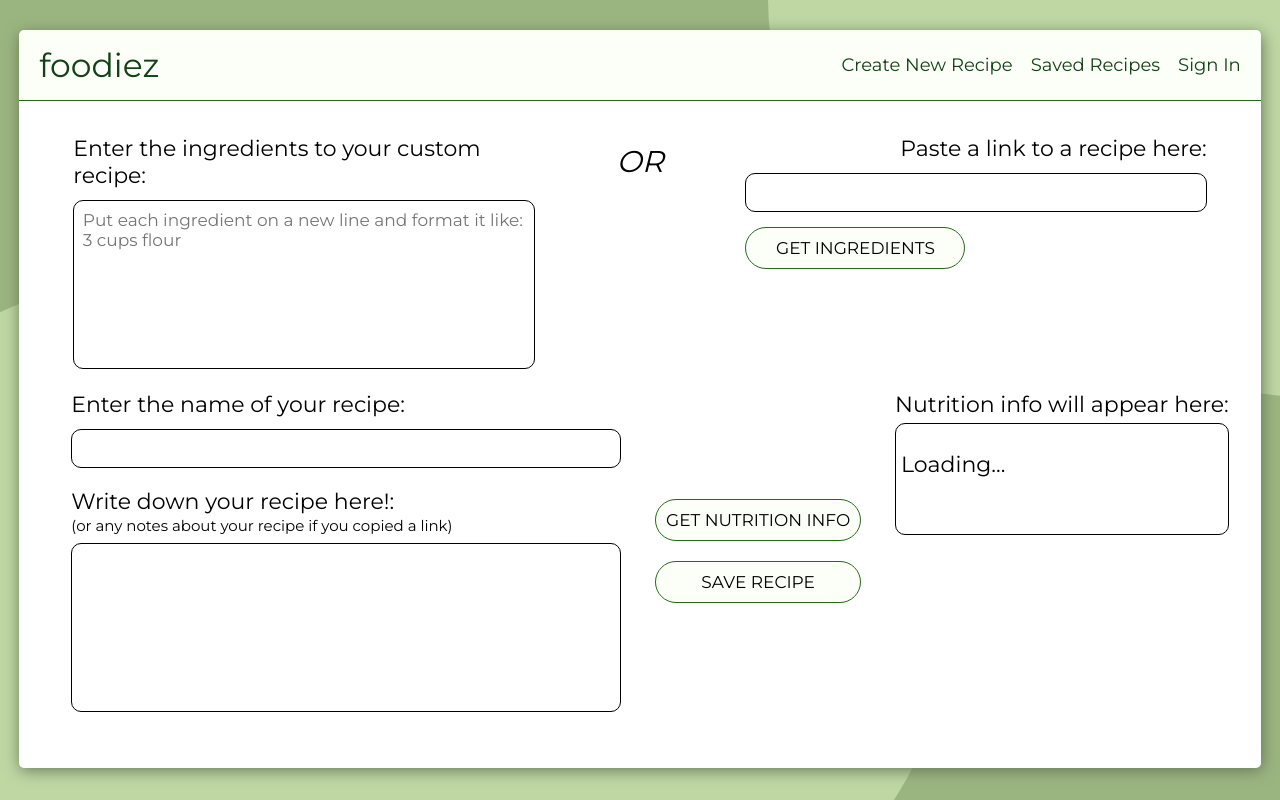
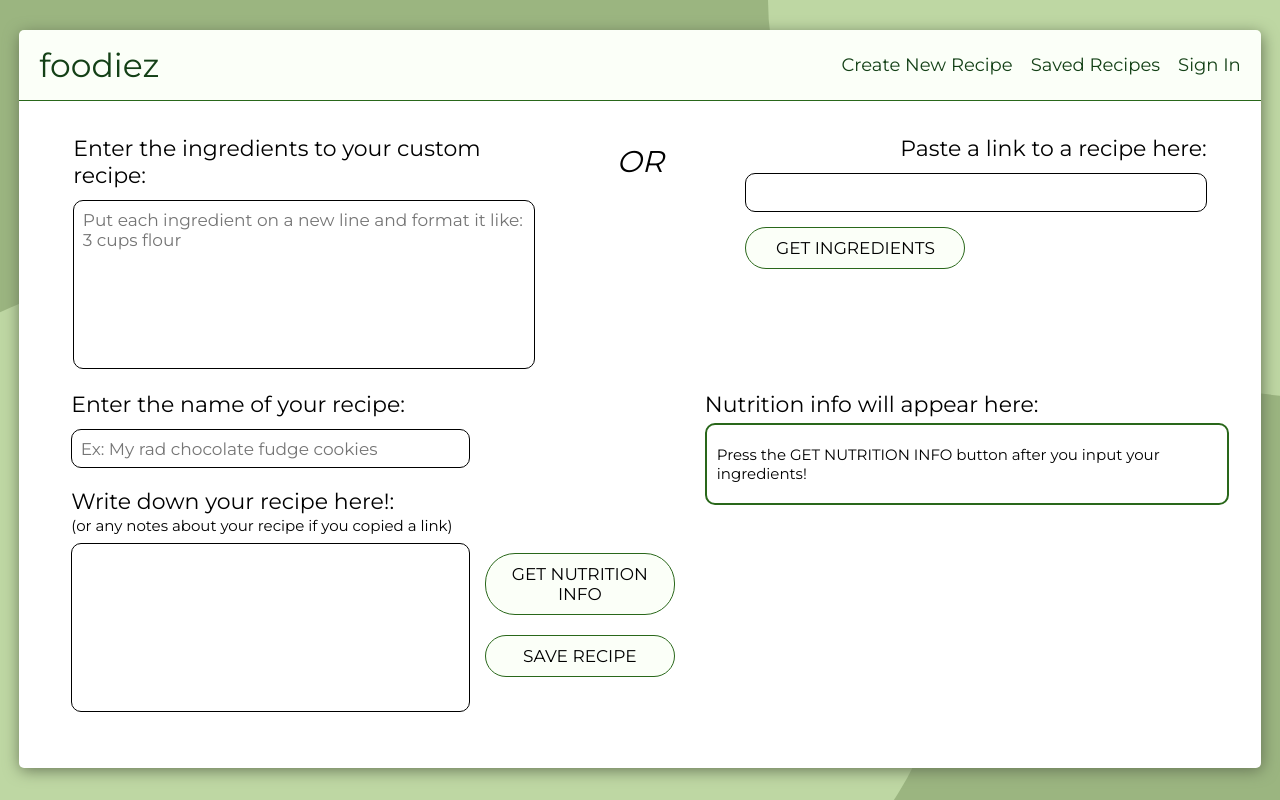
Before and after one commit to saachivar/Foodiez2.0, a React (Create React App) app in the folder foodiez2.0-frontend/: page / in a window 1280 px wide. Built offline with nearby package versions, Linux system fonts and the light colour scheme.

Commit message:
entire home page done

```diff
--- a/foodiez2.0-frontend/src/Home.js
+++ b/foodiez2.0-frontend/src/Home.js
@@ -12,7 +12,7 @@ export default function Home() {
   const [nutritionInfo, setNutritionInfo] = useState('');
   const navigate = useNavigate(); // Initialize useNavigate if needed
   const sendRecipeLink = () => {
-    if (recipeLink == '') {
+    if (recipeLink === '') {
       alert("Please input a link to a recipe!");
     } else {
 
@@ -44,7 +44,7 @@ export default function Home() {
     }
   };
   const sendIngredients = () => {
-    if (ingredients == '') {
+    if (ingredients === '') {
       alert("Please input some ingredients!");
     } else {
 
@@ -64,8 +64,6 @@ export default function Home() {
       })
       .then(data => {
         setNutritionInfo(data)
-        console.log(data)
-        alert(data)
       })
       .catch(error => {
         console.error('There was a problem with your fetch operation:', error);
@@ -73,10 +71,6 @@ export default function Home() {
     }
   };
 
-  // Call fetchNutritionInfo when the component mounts
-  useEffect(() => {
-    sendIngredients();
-  }, []);
 
   return (
         <div>
@@ -120,7 +114,7 @@ export default function Home() {
                     <form className='enter-ing-form'>
                       <div className="form-group enter-ing-form-input">
                         <label>Enter the name of your recipe:</label>
-                        <input className="enter-ing-input" />
+                        <input placeholder="Ex: My rad chocolate fudge cookies" className="enter-ing-input" />
                       </div>
                     </form>
                     <form className='enter-ing-form' style={{marginTop: '20px' }}>
@@ -139,15 +133,10 @@ export default function Home() {
                     <div className="label"> Nutrition info will appear here:</div>
                     <div className="nutrition-info">
                       {Object.keys(nutritionInfo).length === 0 ? (
-                        <p>Loading...</p>
+                        <p>Press the GET NUTRITION INFO button after you input your ingredients! </p>
                       ) : (
                         <div>
-                          <p>Calories: {nutritionInfo.Calories}</p>
-                          <p>Total Weight: {nutritionInfo["Total Weight (g)"]}</p>
-                          <h4>Total Nutrients:</h4>
-                          {Object.entries(nutritionInfo["Total Nutrients"]).map(([key, value]) => (
-                            <p key={key}>{key}: {value.quantity} {value.unit}</p>
-                          ))}
+                          <pre>{nutritionInfo}</pre>
                         </div>
                       )}
                     </div>
--- a/foodiez2.0-frontend/src/css/Home.css
+++ b/foodiez2.0-frontend/src/css/Home.css
@@ -86,7 +86,7 @@ label {
 
 .bottom-half {
     margin-left: 20px;
-    max-width: 1200px;
+    max-width: 1350px;
     display: flex;
 }
 
@@ -97,7 +97,9 @@ label {
 .buttons {
     display: flex;
     flex-direction: column;
-    margin: auto;
+    justify-content: flex-end;
+    margin: 0px 30px 35px 15px;
+
 }
 
 button {
@@ -115,10 +117,18 @@ button {
 button:hover {
     cursor: pointer
 }
+
 .nutrition-info {
-    border: 1px solid black;
-    height: 100px;
-    padding: 5px;
+    border: 2px solid #29671A;
+    max-height: 500px;
+    padding: 5px 10px 5px 10px;
     margin-top: 5px;
     border-radius: 10px;
+    font-size: 15px;
+    font-family: 'Montserrat';
+    width: 500px;
 }
+pre {
+    font-size: 15px;
+    font-family: 'Montserrat';
+}
```
